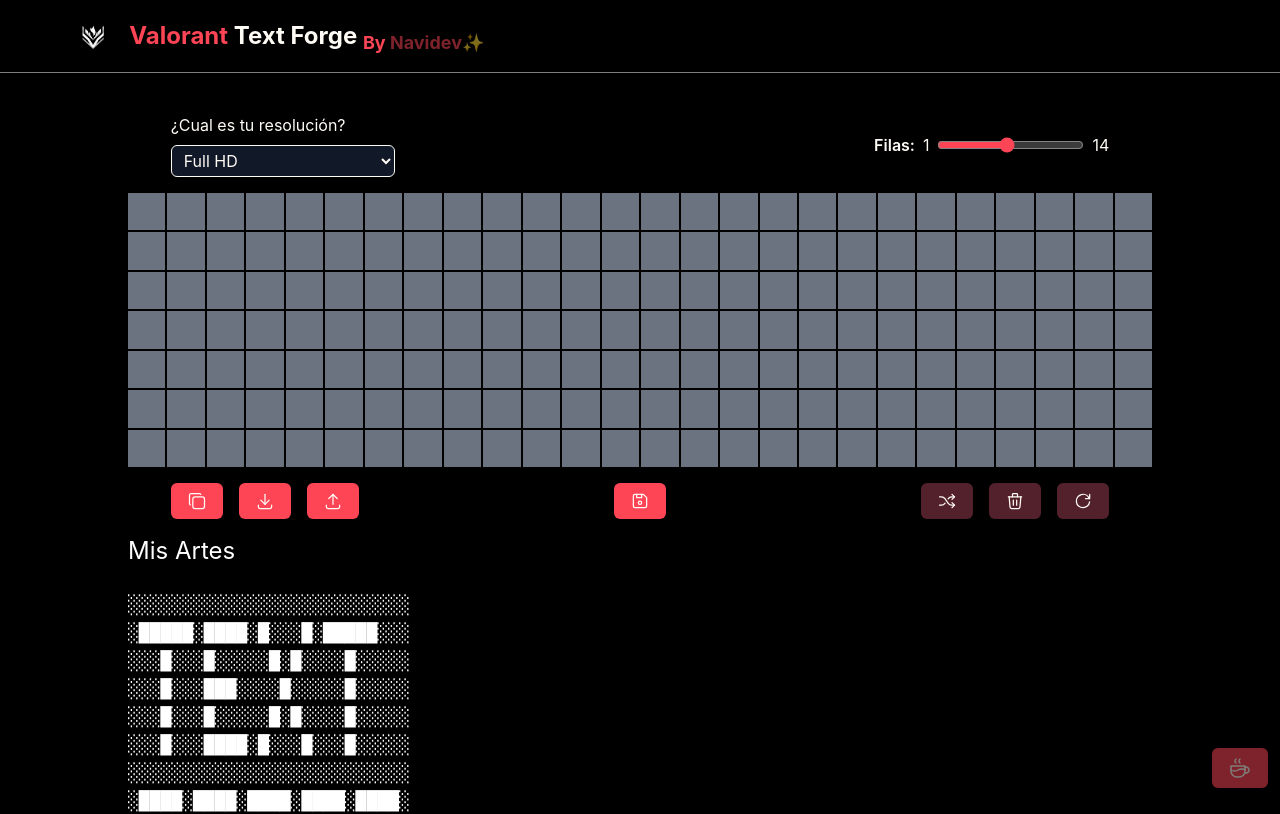
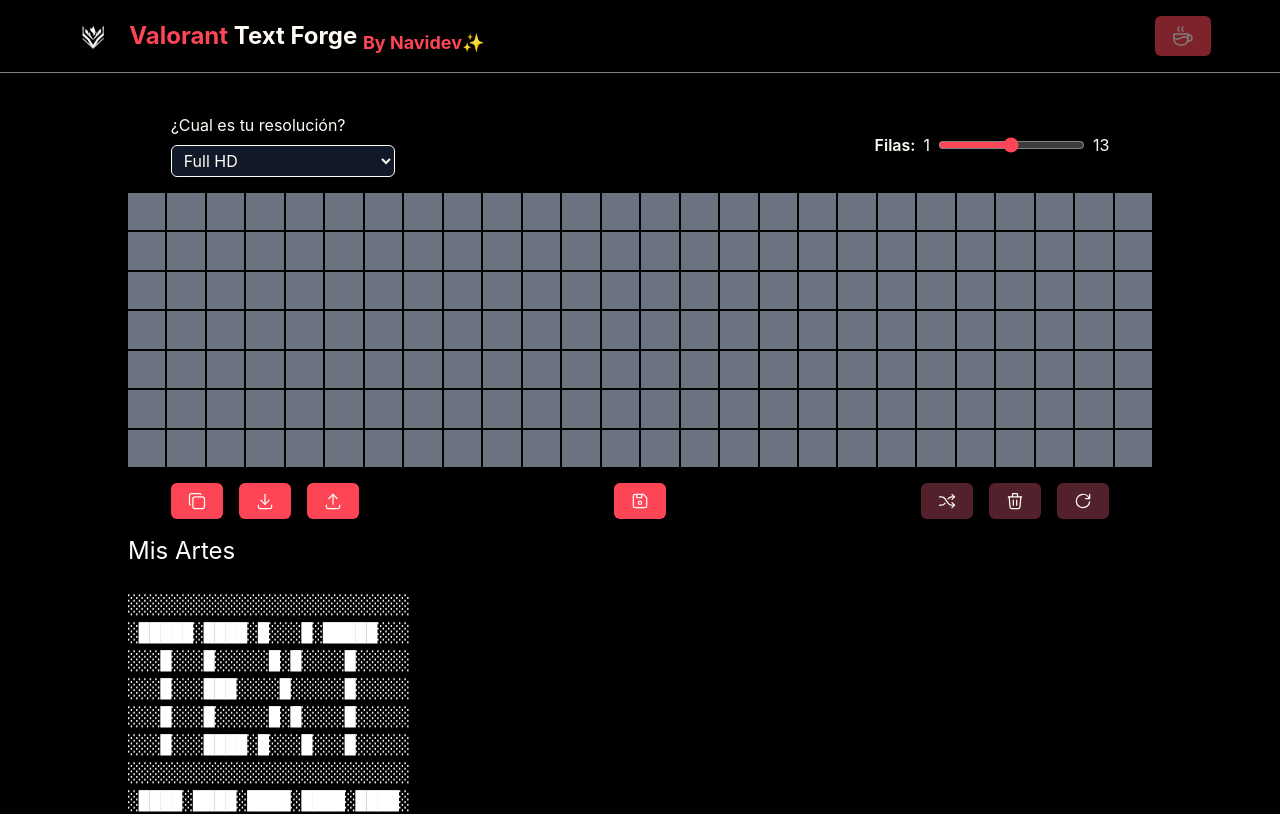
Before and after one commit to navidevof/valorant-text-forge, a Vue app: page / in a window 1280 px wide. Shown: the top 814 px of the page. Built offline with nearby package versions, Linux system fonts and the light colour scheme.

Commit message:
Refactor: change position button coffee ♥

```diff
--- a/src/App.vue
+++ b/src/App.vue
@@ -1,13 +1,11 @@
 <template>
 	<Header />
 	<router-view></router-view>
-	<ButtonBuyMeCoffee />
 </template>
 
 <script setup lang="ts">
 import Header from "@/components/common/Header.vue";
 import { inject } from "@vercel/analytics";
-import ButtonBuyMeCoffee from "./components/common/ButtonBuyMeCoffee.vue";
 
 inject();
 </script>
--- a/src/components/common/ButtonBuyMeCoffee.vue
+++ b/src/components/common/ButtonBuyMeCoffee.vue
@@ -7,7 +7,7 @@
 		href="https://buymeacoffee.com/navidev"
 		target="_blank"
 		rel="noopener noreferrer"
-		class="fixed bottom-3 flex z-50 hover:gap-x-1 items-center right-3 button-buy rounded-md px-4 py-2 animate-pulse hover:animate-none transition-all duration-300 outline-none bg-custom-red-1"
+		class="fixed md:relative bottom-3 md:bottom-0 md:right-0 flex z-50 hover:gap-x-1 items-center right-3 button-buy rounded-md px-4 py-2 animate-pulse hover:animate-none transition-all duration-300 outline-none bg-custom-red-1"
 	>
 		<IconCoffee class="size-6" />
 		<span class="font-bold">Donar un cafe</span>
--- a/src/components/common/Header.vue
+++ b/src/components/common/Header.vue
@@ -1,3 +1,7 @@
+<script setup lang="ts">
+import ButtonBuyMeCoffee from "./ButtonBuyMeCoffee.vue";
+</script>
+
 <template>
 	<header class="w-full mb-10 mx-auto border-b border-custom-white/50">
 		<nav
@@ -19,12 +23,13 @@
 							href="https://github.com/navidevof"
 							target="_blank"
 							rel="noopener noreferrer"
-							class="animate-pulse hover:underline transition duration-300"
+							class="hover:underline transition duration-300"
 							>Navidev✨</a
 						>
 					</sub>
 				</h1>
 			</aside>
+			<ButtonBuyMeCoffee />
 		</nav>
 	</header>
 </template>
--- a/src/store/board.ts
+++ b/src/store/board.ts
@@ -7,7 +7,7 @@
 export const useBoardStore = defineStore("board", () => {
 	const RESOLUTION = ref<TResolution>("full");
 	const COLS = computed(() => (RESOLUTION.value === "full" ? 26 : 27));
-	const MAX_ROWS = ref(14);
+	const MAX_ROWS = ref(13);
 	const INITIAL_ROWS = ref(7);
 	const ROWS = ref(INITIAL_ROWS.value);
 	const BOARD = ref<IBoardData[][]>([]);
```
